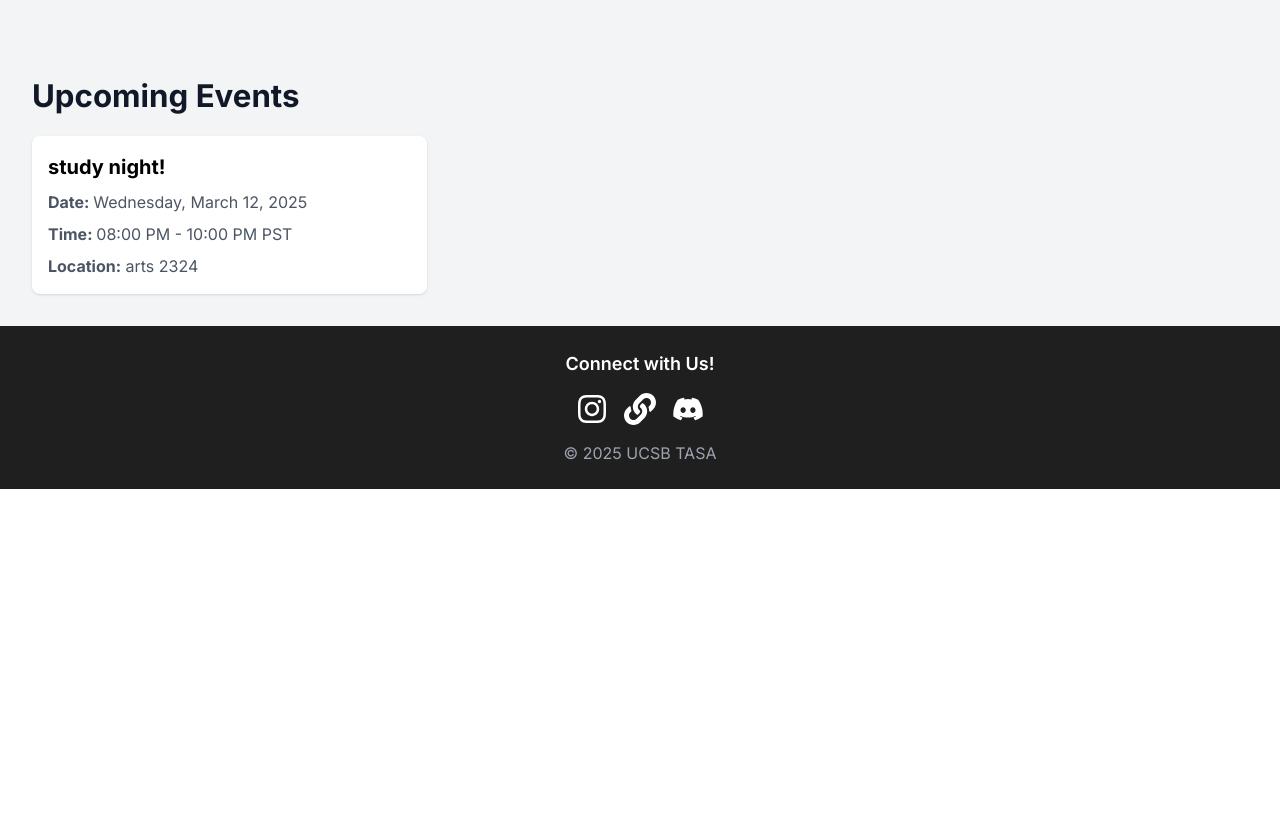
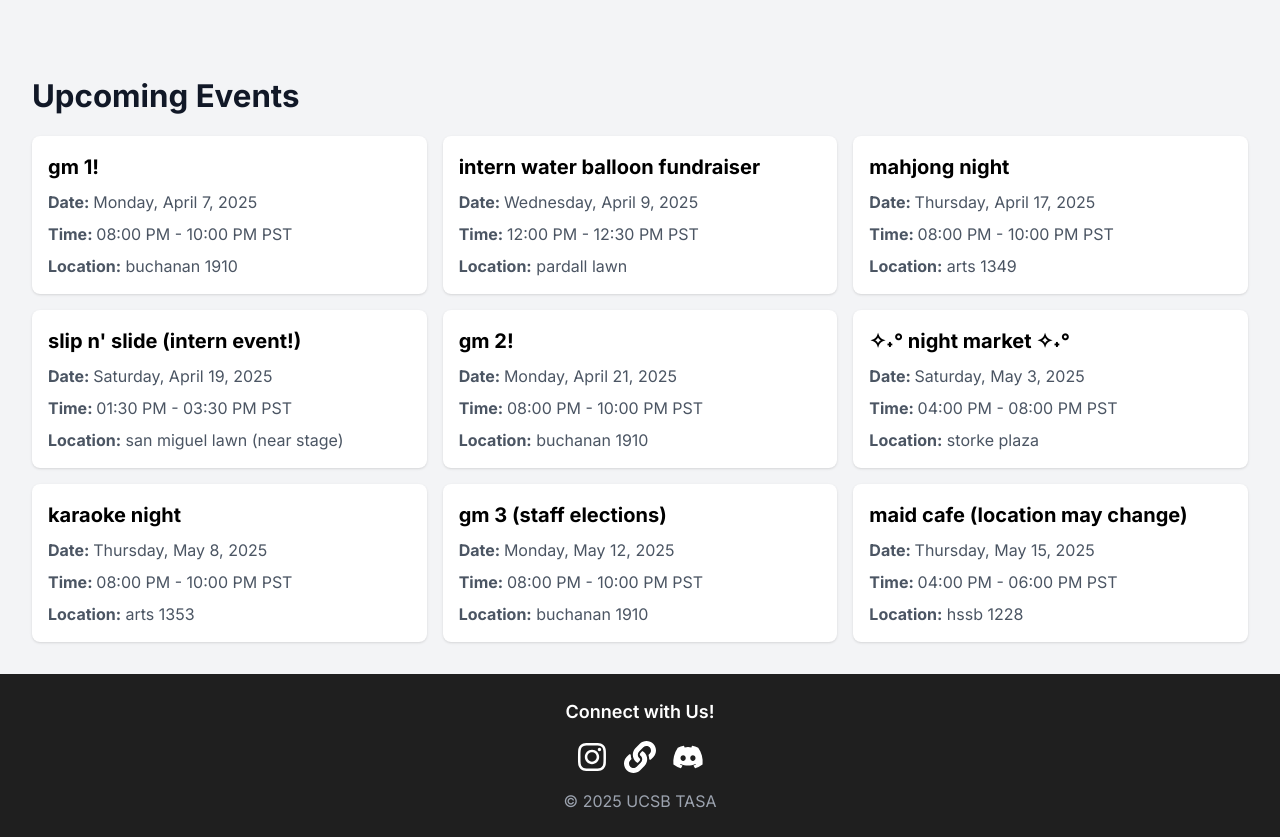
Before and after one commit to UCSBTASA/UCSBTASA.github.io, a Next.js app: page / in a window 1280 px wide. Shown: the part 1380-2217 px from the top of the page. Before the commit the page ends 1869 px from the top, so only its background shows below. Built offline with nearby package versions, Linux system fonts and the light colour scheme.

Commit message:
Update eventData.ts

```diff
--- a/data/eventData.ts
+++ b/data/eventData.ts
@@ -1,13 +1,103 @@
 const events =
 [
   {
-    "title": "study night!",
-    "day of week": "Wednesday",
-    "date": "2025-03-12",
+    "title": "gm 1!",
+    "day of week": "Monday",
+    "date": "2025-04-07",
     "time": "08:00 PM - 10:00 PM",
     "start": "08:00 PM",
     "end": "10:00 PM",
-    "location": "arts 2324",
+    "location": "buchanan 1910",
+    "customTime": ""
+  },
+  {
+    "title": "intern water balloon fundraiser",
+    "day of week": "Wednesday",
+    "date": "2025-04-09",
+    "time": "12:00 PM - 12:30 PM",
+    "start": "12:00 PM",
+    "end": "12:30 PM",
+    "location": "pardall lawn",
+    "customTime": ""
+  },
+  {
+    "title": "mahjong night",
+    "day of week": "Thursday",
+    "date": "2025-04-17",
+    "time": "08:00 PM - 10:00 PM",
+    "start": "08:00 PM",
+    "end": "10:00 PM",
+    "location": "arts 1349",
+    "customTime": ""
+  },
+  {
+    "title": "slip n' slide (intern event!)",
+    "day of week": "Saturday",
+    "date": "2025-04-19",
+    "time": "01:30 PM - 03:30 PM",
+    "start": "01:30 PM",
+    "end": "03:30 PM",
+    "location": "san miguel lawn (near stage)",
+    "customTime": ""
+  },
+  {
+    "title": "gm 2!",
+    "day of week": "Monday",
+    "date": "2025-04-21",
+    "time": "08:00 PM - 10:00 PM",
+    "start": "08:00 PM",
+    "end": "10:00 PM",
+    "location": "buchanan 1910",
+    "customTime": ""
+  },
+  {
+    "title": "tcc (12-4pm each day)",
+    "day of week": NaN,
+    "date": "TBD",
+    "time": "",
+    "start": "TBD",
+    "end": "TBD",
+    "location": "lot 22 lawn",
+    "customTime": "TBD"
+  },
+  {
+    "title": "\u2727\u02d6\u00b0 night market \u2727\u02d6\u00b0",
+    "day of week": "Saturday",
+    "date": "2025-05-03",
+    "time": "04:00 PM - 08:00 PM",
+    "start": "04:00 PM",
+    "end": "08:00 PM",
+    "location": "storke plaza",
+    "customTime": ""
+  },
+  {
+    "title": "karaoke night",
+    "day of week": "Thursday",
+    "date": "2025-05-08",
+    "time": "08:00 PM - 10:00 PM",
+    "start": "08:00 PM",
+    "end": "10:00 PM",
+    "location": "arts 1353",
+    "customTime": ""
+  },
+  {
+    "title": "gm 3 (staff elections)",
+    "day of week": "Monday",
+    "date": "2025-05-12",
+    "time": "08:00 PM - 10:00 PM",
+    "start": "08:00 PM",
+    "end": "10:00 PM",
+    "location": "buchanan 1910",
+    "customTime": ""
+  },
+  {
+    "title": "maid cafe (location may change)",
+    "day of week": "Thursday",
+    "date": "2025-05-15",
+    "time": "04:00 PM - 06:00 PM",
+    "start": "04:00 PM",
+    "end": "06:00 PM",
+    "location": "hssb 1228",
     "customTime": ""
   }
 ];
```
